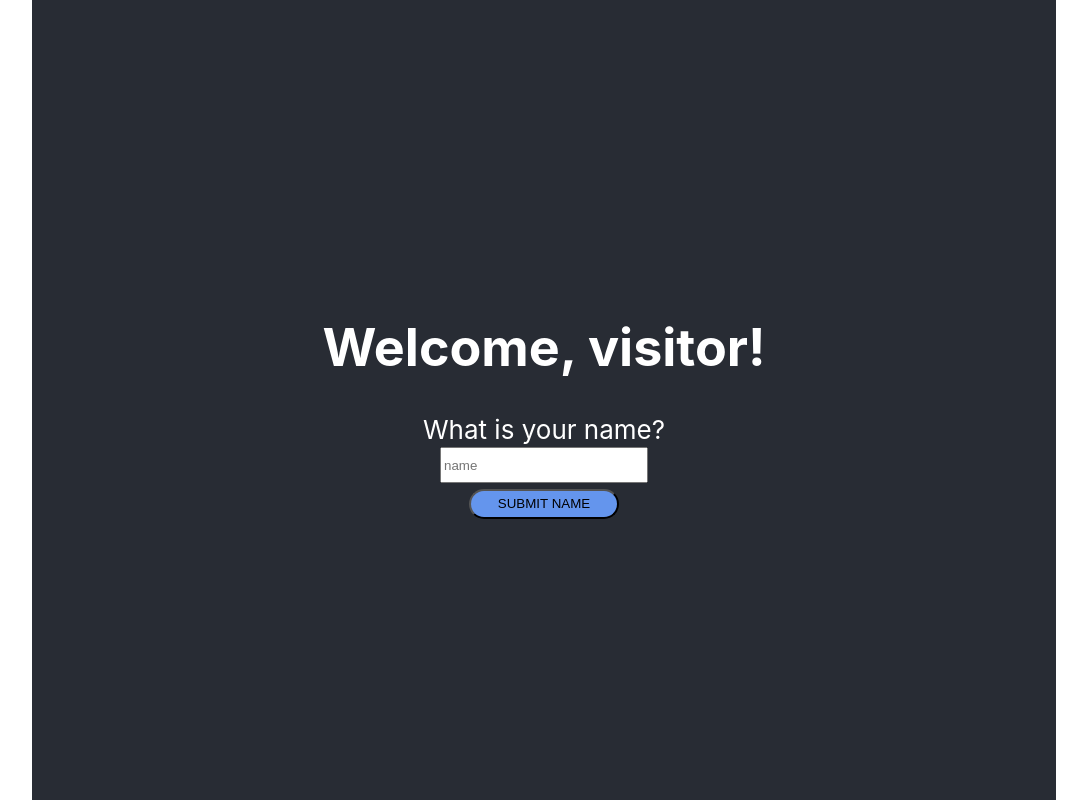
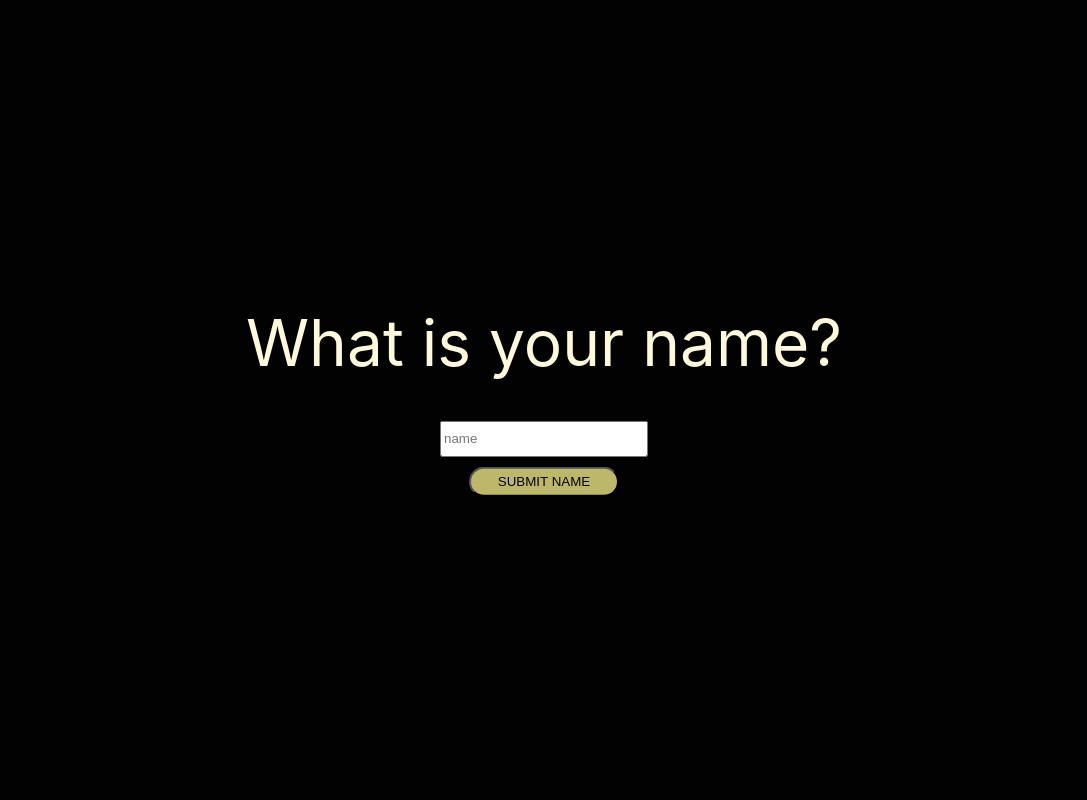
Before and after one commit to SteeshMcK/learn-amplify-app, a React (Create React App) app: page / in a window 1280 px wide. Shown: the whole page, without its empty margins (96-1183 px from the left). Built offline with nearby package versions, Linux system fonts and the light colour scheme.

Commit message:
remove greeting component add functionality to question component

```diff
--- a/src/App.js
+++ b/src/App.js
@@ -1,13 +1,10 @@
 import React from 'react'
-import GenericGreeting from './components/Generic-greeting/GenericGreeting'
 import Question from './components/Question/Question'
-import './App.css'
 
 function App() {
   return (
     <div className="App">
       <header className="App-header">
-        <GenericGreeting />
         <Question />
       </header>
     </div>
--- a/src/components/Question/Question.css
+++ b/src/components/Question/Question.css
@@ -1,13 +1,38 @@
+body {
+    background-color: #020202;
+}
+
+.question {
+    color: cornsilk;
+    width: 80%;
+    margin: auto;
+    position: fixed;
+    top: 50%;
+    left: 50%;
+    transform: translate(-50%, -50%);
+    text-align: center;
+}
+
+label {
+    font-size: 4em;
+}
+
 #nameField {
     width: 200px;
     height: 30px;
+    margin-bottom: 10px;
 }
 
 #submitBtn {
-    background-color: cornflowerblue;
+    background-color: darkkhaki;
+    color: #020202;
     width: 150px;
     height: 30px;
     border-radius: 25px;
-    font-size: bold;
     line-height: 15px;
 }
+
+.greetingsYall {
+    color: burlywood;
+    font-size: 4em;
+}
--- a/src/components/Question/Question.js
+++ b/src/components/Question/Question.js
@@ -1,10 +1,18 @@
 import React, { useState } from 'react'
 import './Question.css'
 
+const initQuestionState = { name: '' }
+const showQuestionState = { questionShown: true }
+
 const Question  = () => {
-    const [userName, setUserName] = useState({
-        name: ''
+    const [userName, setUserName] = useState(initQuestionState)
+    const [questionState, setQuestionState] = useState(showQuestionState)
+
+    const showGreeting = () => {
+        setQuestionState({
+            questionShown: false
         })
+    }
     const handleInputChange = e => {
         const {name, value} = e.target
         setUserName({...userName, [name]: value})
@@ -12,17 +20,24 @@ const Question  = () => {
     const handleSubmit = (e) => {
         e.preventDefault()
         console.log(userName.name)
+        showGreeting()
     }
     return (
         <div className='question'>
-            <form id='questionForm' onSubmit={handleSubmit}>
+        {
+            questionState.questionShown
+            ? ( <form id='questionForm' onSubmit={handleSubmit}>
                     <label>What is your name?
                         <br />
                         <input type='text' id='nameField' name='name' placeholder='name' value={userName.name} required onChange={handleInputChange}/>
                     </label>
                     <br />
                     <input type="submit" id='submitBtn' value="SUBMIT NAME" />
-            </form>
+                </form>)
+            : ( <div className='greetingsYall'>
+                    <p>Welcome, {userName.name}!</p>
+               </div>)
+        }
         </div>
     )
 }
```
Lines whose indentation alone changed are shown as unchanged.
